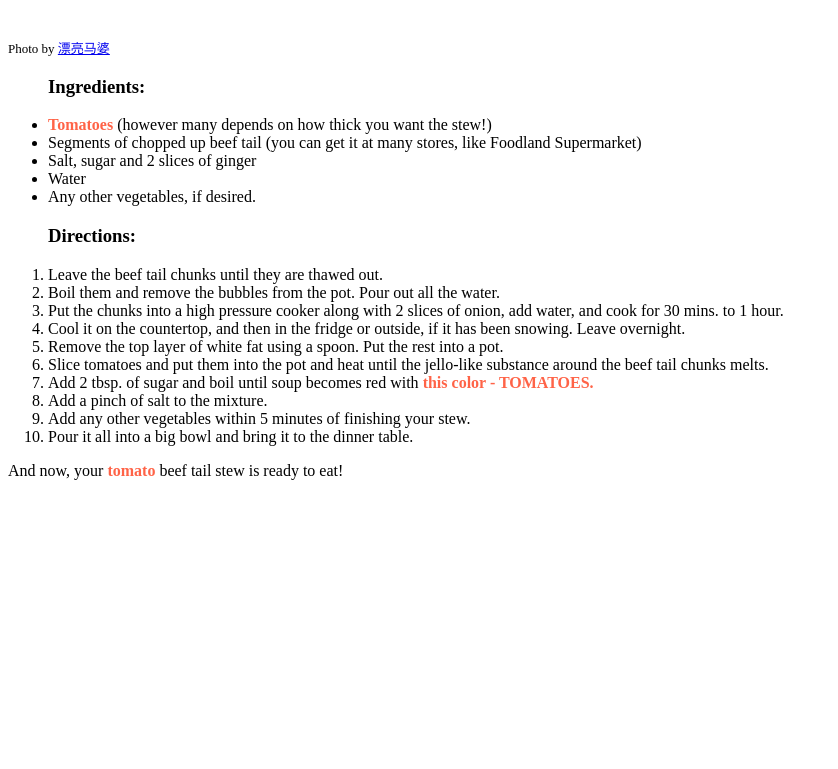
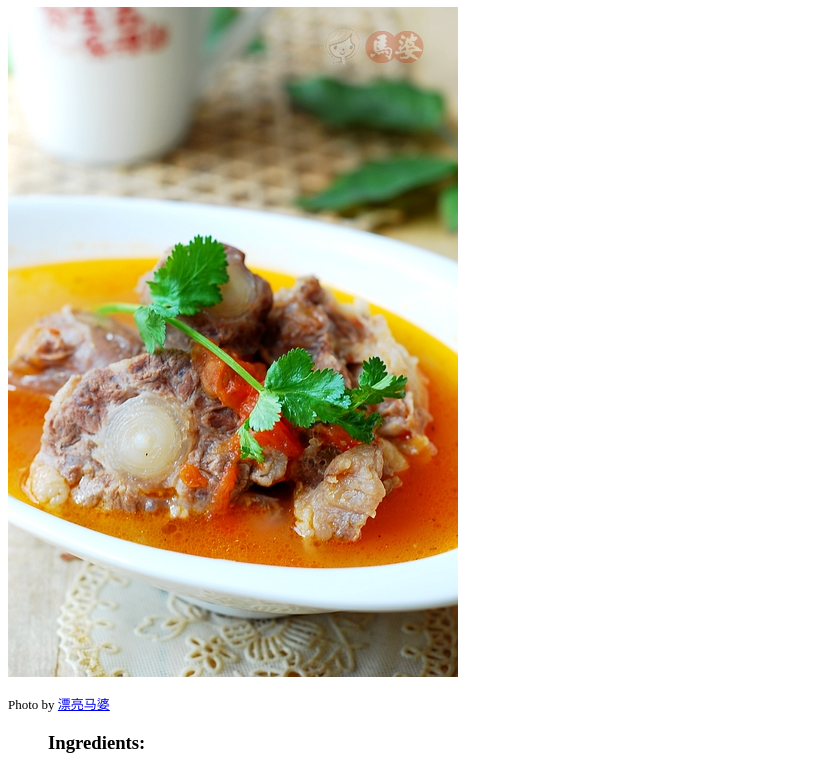
Before and after one commit to xucaro869/xucaro869.github.io, a plain HTML site: page favourite_food.html in a window 1280 px wide. Shown: the part 73-842 px from the top of the page, without its empty margins (0-838 px from the left). Before the commit the page ends 800 px from the top, so only its background shows below. Drawn offline with Linux system fonts and the light colour scheme.

Commit message:
a bug fix

```diff
--- a/favourite_food.html
+++ b/favourite_food.html
@@ -19,7 +19,7 @@
    <b id="color">Tomato</b> Beef Tail Stew</h1>
 
    <div id="image">
-       <img src="314384_1333258640d0FG.jpg" alt="">
+       <img src="/img/314384_1333258640d0FG.jpg" alt="">
    </div>
 
    <p id="photocredit">
```
